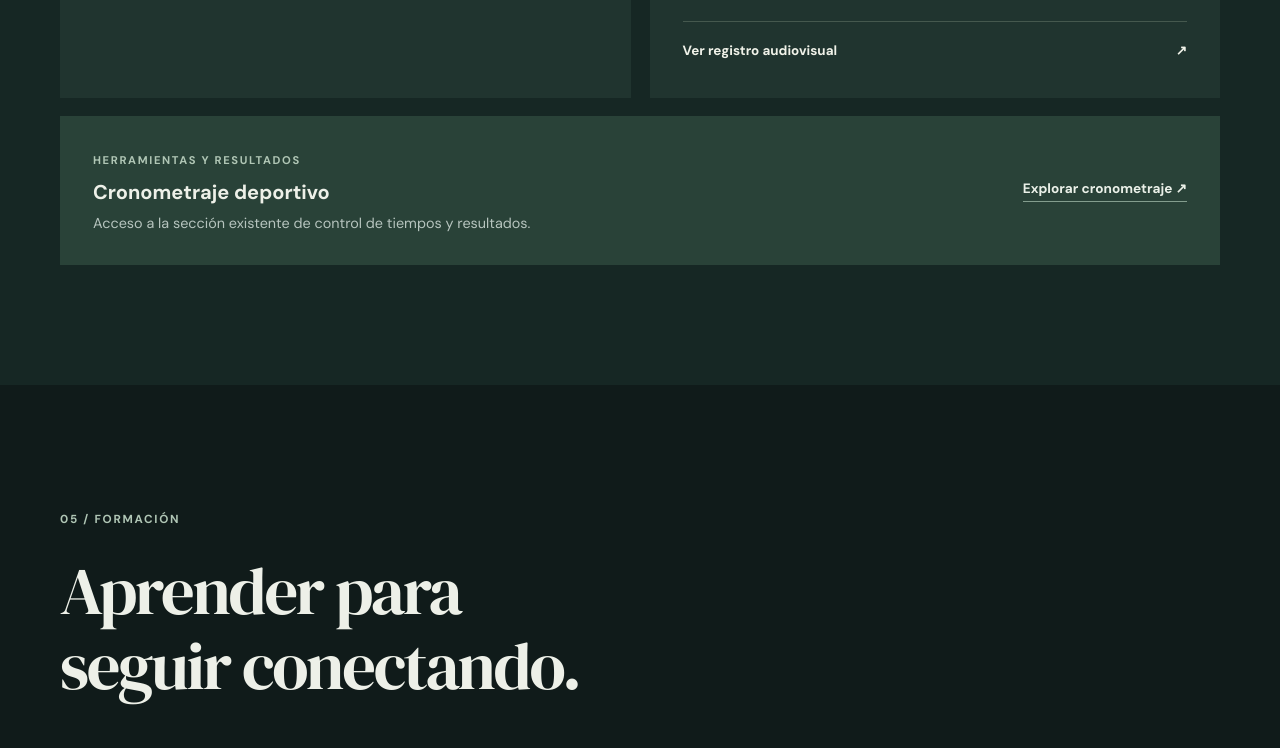
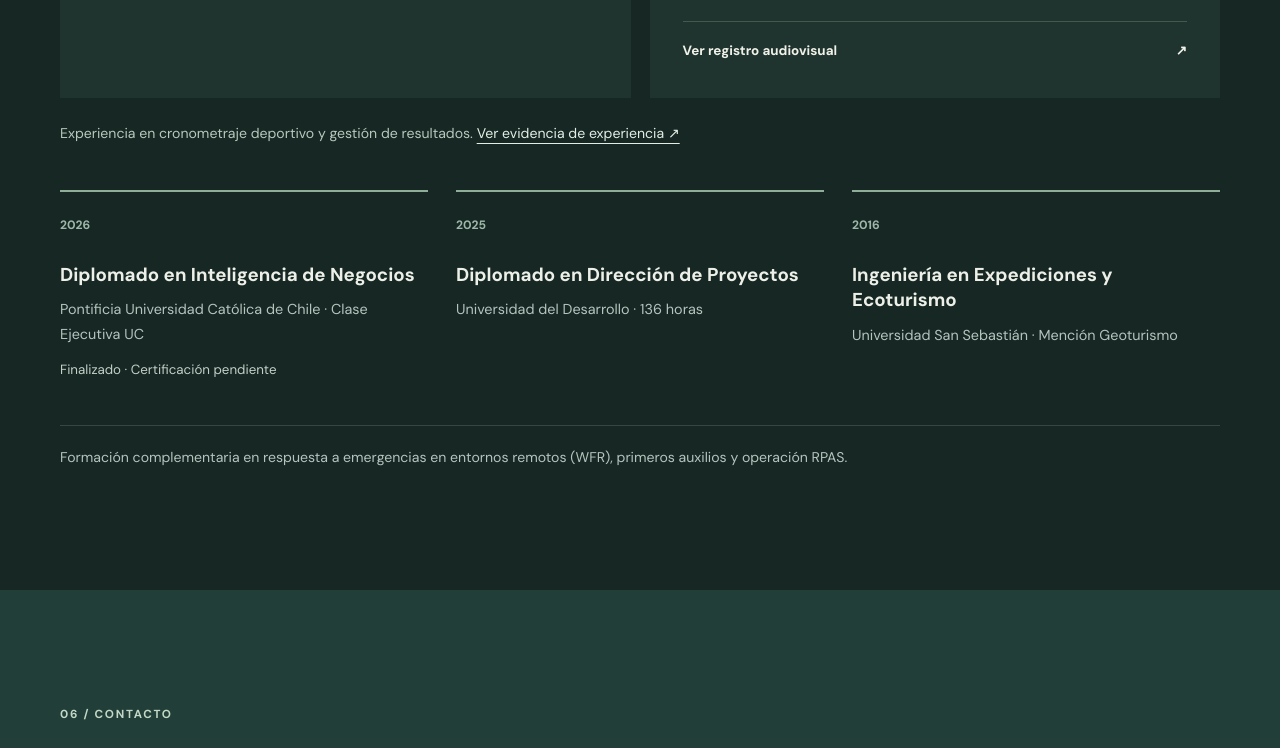
Before and after one commit to jotappeio/sitio-web-jotappe-v2, a plain HTML site: page index.html in a window 1280 px wide. Shown: the part 4701-5449 px from the top of the page. Drawn offline with Linux system fonts and the light colour scheme.

Commit message:
content: presentar cronometraje como evidencia profesional

```diff
--- a/index.html
+++ b/index.html
@@ -47,9 +47,7 @@
 <article class="project-card"><div class="project-photo"><img src="assets/operaciones_web.jpeg" alt="Registro de actividades y operaciones outdoor" loading="lazy"></div><div class="project-copy"><span class="project-type">OPERACIONES / PRODUCCIÓN</span><h3>Organizar lo que ocurre en terreno.</h3><p>Logística, coordinación y trabajo en condiciones reales, desde actividades en áreas naturales hasta competencias deportivas.</p><span class="project-foot">Experiencia aplicada <span aria-hidden="true">↗</span></span></div></article>
 <article class="project-card project-card-portrait"><div class="project-photo"><img src="assets/jotappe_evento_nocturno_aprobada.webp" alt="Juan Pablo Díaz realizando registro fotográfico en un evento deportivo nocturno" loading="lazy" onerror="this.onerror=null;this.src='assets/audiovisual_web.jpeg'"></div><div class="project-copy"><span class="project-type">FOTOGRAFÍA / REGISTRO</span><h3>Documentar lo que vale la pena observar.</h3><p>Fotografía y video en desarrollo, con interés en el deporte, la naturaleza y el registro de experiencias.</p><a class="project-foot" href="https://www.instagram.com/jotappe.media/" target="_blank" rel="noopener noreferrer">Ver registro audiovisual <span aria-hidden="true">↗</span></a></div></article>
 </div>
-<div class="timing-link"><div><span class="project-type">HERRAMIENTAS Y RESULTADOS</span><h3>Cronometraje deportivo</h3><p>Acceso a la sección existente de control de tiempos y resultados.</p></div><a href="cronometraje-deportivo.html">Explorar cronometraje <span aria-hidden="true">↗</span></a></div>
-</div></section>
-<section class="section container education" id="formacion"><div class="section-heading"><div><span class="section-index">05 / FORMACIÓN</span><h2>Aprender para<br>seguir conectando.</h2></div></div>
+<p class="timing-reference" style="margin-top:24px;color:#b6c9bc;font-size:.88rem">Experiencia en cronometraje deportivo y gestión de resultados. <a style="color:#e2eee4" href="cronometraje-deportivo.html">Ver evidencia de experiencia ↗</a></p>
 <div class="education-grid">
 <div class="education-item"><span>2026</span><h3>Diplomado en Inteligencia de Negocios</h3><p>Pontificia Universidad Católica de Chile · Clase Ejecutiva UC</p><small>Finalizado · Certificación pendiente</small></div>
 <div class="education-item"><span>2025</span><h3>Diplomado en Dirección de Proyectos</h3><p>Universidad del Desarrollo · 136 horas</p></div>
```
